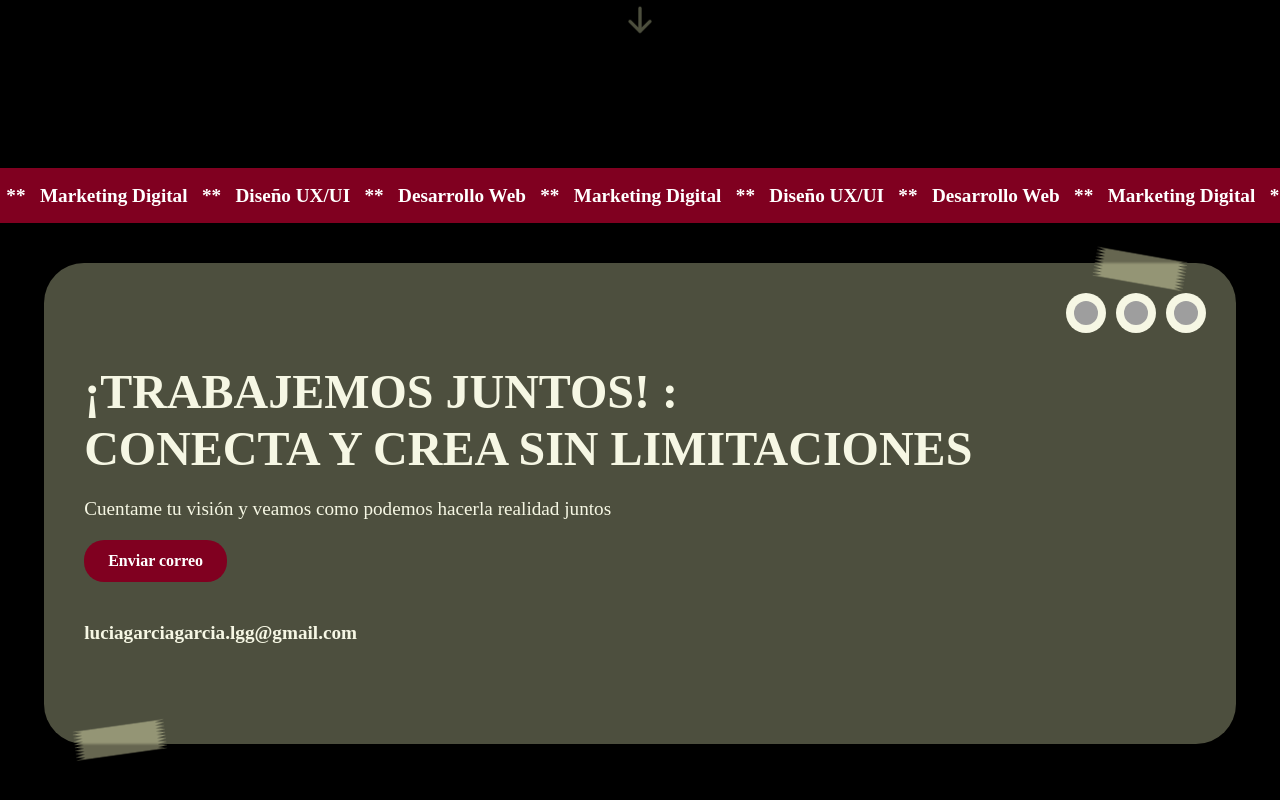
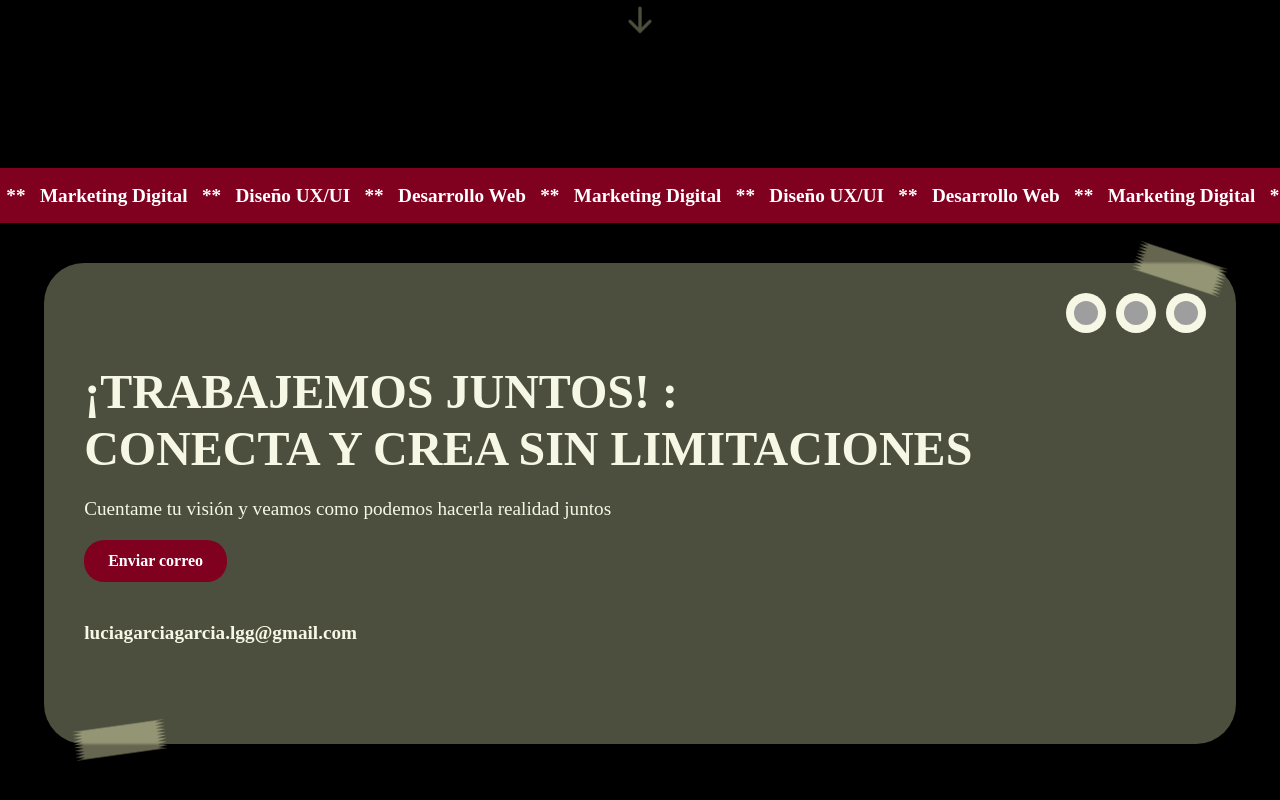
Before and after one commit to luulaa13/portfolio, a React (Vite) app: page /portfolio in a window 1280 px wide. Shown: the part 554-1354 px from the top of the page. Built offline with nearby package versions, Linux system fonts and the light colour scheme; no server answers; grey boxes are pictures that could not be loaded; a web font is replaced by a local one.

Commit message:
Update Portfolio.css

```diff
--- a/src/style/Portfolio.css
+++ b/src/style/Portfolio.css
@@ -251,8 +251,8 @@
 /* Celo arriba a la derecha */
 .contacto-section::before {
   top: -10px;
-  right: 50px;
-  transform: rotate(10deg);
+  right: 10px;
+  transform: rotate(18deg);
 }
 
 /* Celo abajo a la izquierda */
```
